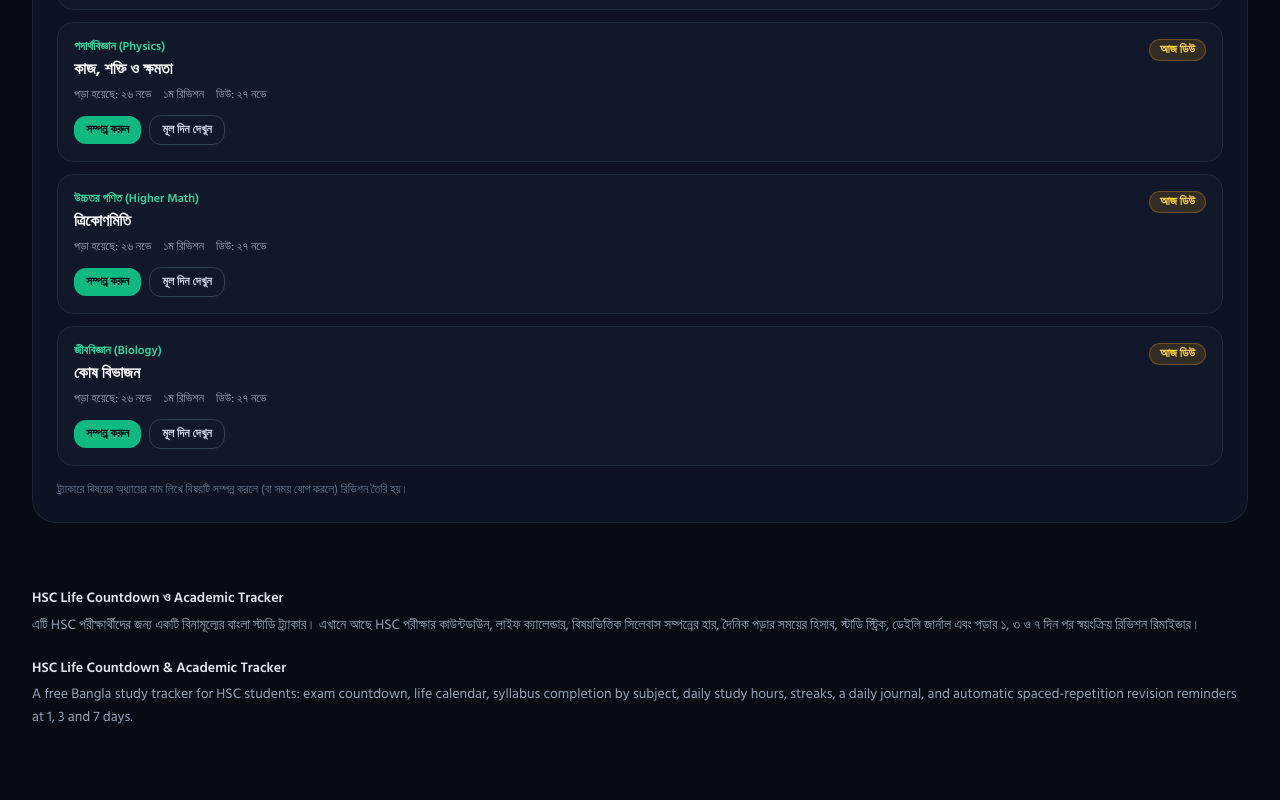
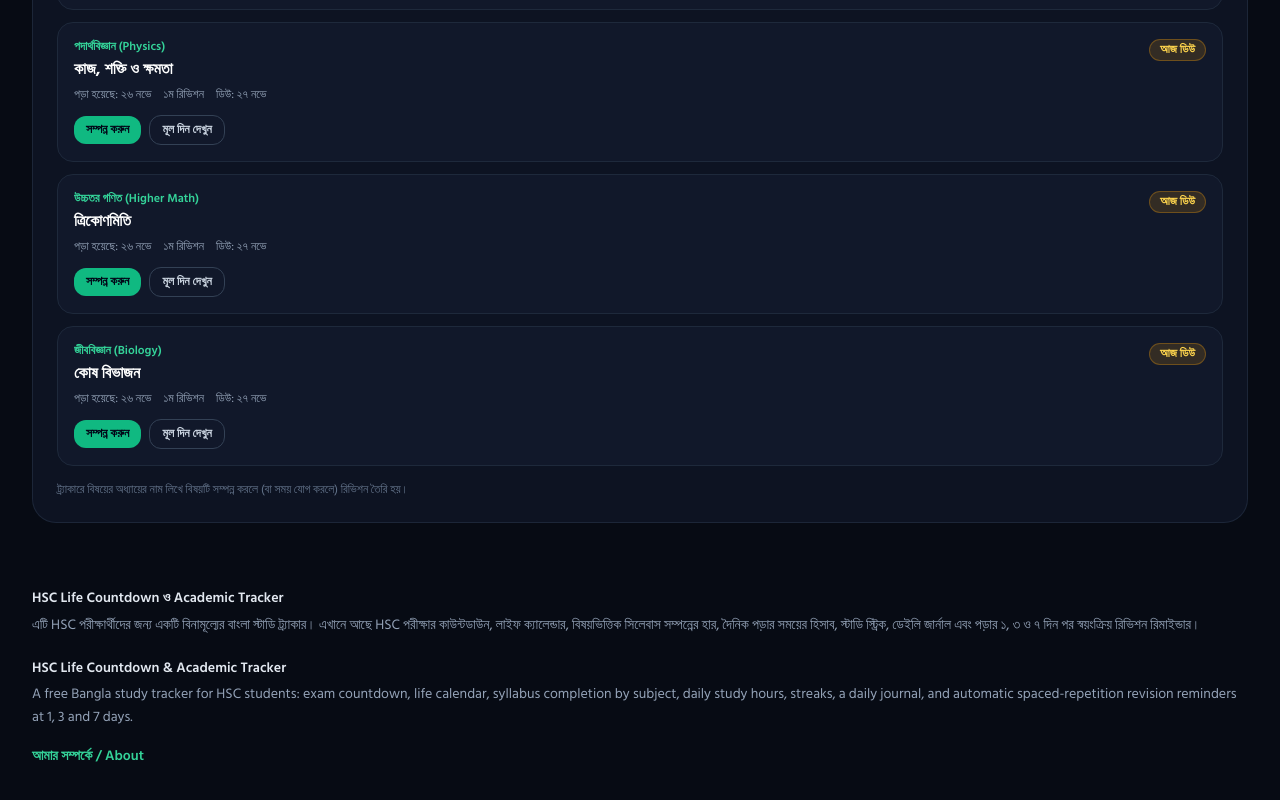
Before and after one commit to shahriarhossaintanim324/hsc-tracker, a plain HTML site: page index.html in a window 1280 px wide. Shown: the part 4350-5150 px from the top of the page. Before the commit the page ends 5119 px from the top, so only its background shows below. Drawn offline with nearby package versions, Linux system fonts and the light colour scheme; a web font is replaced by a local one.

Commit message:
Add link to About page in index.html

```diff
--- a/index.html
+++ b/index.html
@@ -3018,6 +3018,7 @@
     <p class="mb-5">এটি HSC পরীক্ষার্থীদের জন্য একটি বিনামূল্যের বাংলা স্টাডি ট্র্যাকার। এখানে আছে HSC পরীক্ষার কাউন্টডাউন, লাইফ ক্যালেন্ডার, বিষয়ভিত্তিক সিলেবাস সম্পন্নের হার, দৈনিক পড়ার সময়ের হিসাব, স্টাডি স্ট্রিক, ডেইলি জার্নাল এবং পড়ার ১, ৩ ও ৭ দিন পর স্বয়ংক্রিয় রিভিশন রিমাইন্ডার।</p>
     <h2 class="font-semibold text-slate-700 dark:text-slate-200 mb-1">HSC Life Countdown &amp; Academic Tracker</h2>
     <p>A free Bangla study tracker for HSC students: exam countdown, life calendar, syllabus completion by subject, daily study hours, streaks, a daily journal, and automatic spaced-repetition revision reminders at 1, 3 and 7 days.</p>
+    <p class="mt-4"><a href="about.html" class="font-semibold text-emerald-600 dark:text-emerald-400 hover:underline">আমার সম্পর্কে / About</a></p>
   </section>
   <noscript><p style="padding:1rem">এই অ্যাপ চালাতে JavaScript চালু করুন। Please enable JavaScript to use this tracker.</p></noscript>
 </body>
```
